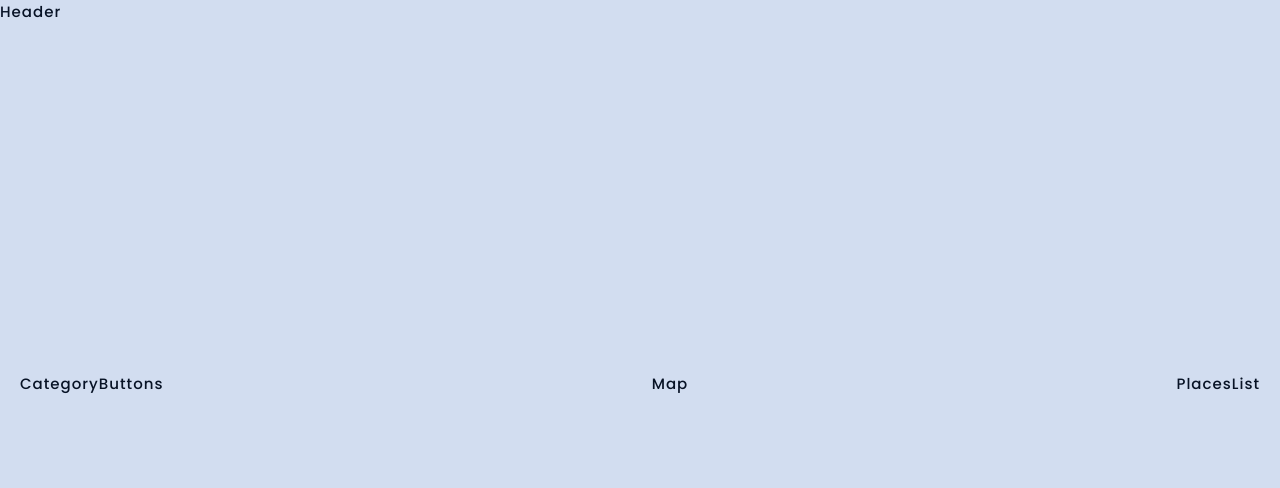
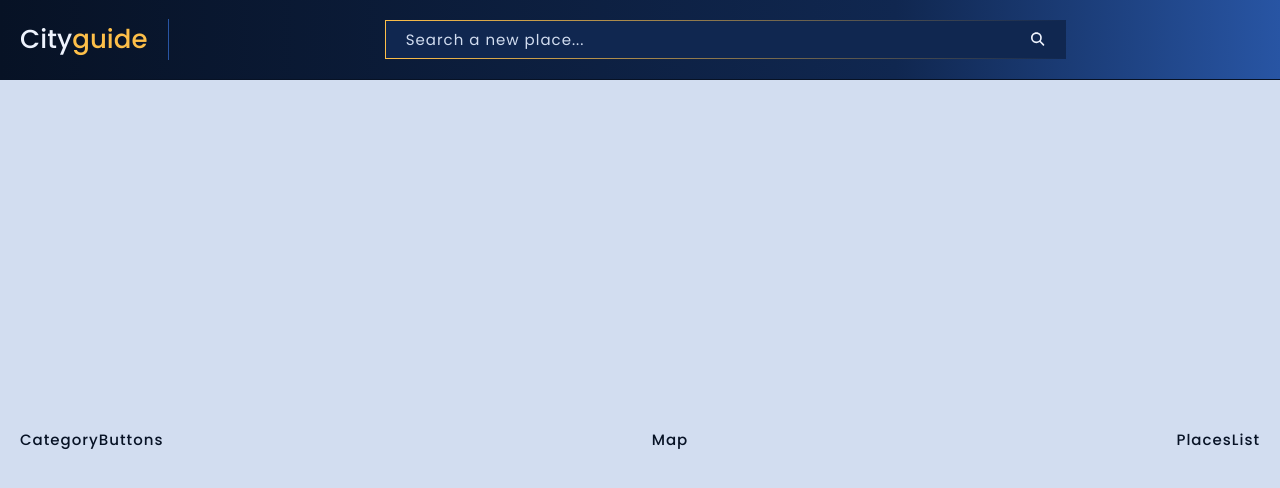
Before and after one commit to EmmanouilM/city-guide-app-REACTJS, a React (Create React App) app: page / in a window 1280 px wide. Shown: the top 488 px of the page. Built offline with nearby package versions, Linux system fonts and the light colour scheme.

Commit message:
create Header component - add style

```diff
--- a/package.json
+++ b/package.json
@@ -3,6 +3,9 @@
   "version": "0.1.0",
   "private": true,
   "dependencies": {
+    "@fortawesome/fontawesome-svg-core": "^1.3.0",
+    "@fortawesome/free-solid-svg-icons": "^6.0.0",
+    "@fortawesome/react-fontawesome": "^0.1.17",
     "@react-google-maps/api": "^2.7.0",
     "@testing-library/jest-dom": "^5.16.2",
     "@testing-library/react": "^12.1.4",
--- a/src/components/Header/Header.css
+++ b/src/components/Header/Header.css
@@ -0,0 +1,80 @@
+.header {
+    height: 10vh;
+    display: flex;
+    align-items: center;
+    background: var(--deep-blue-300);
+    background: linear-gradient(
+      90deg,
+      var(--deep-blue-300) 0%,
+      var(--deep-blue-200) 70%,
+      var(--deep-blue-100) 100%
+    );
+    padding: var(--space-200);
+    border-bottom: 1.3px solid var(--deep-blue-300);
+  }
+  .header__title {
+    color: var(--light-blue-100);
+    letter-spacing: 0.1px;
+    font-size: var(--font-size-400);
+    font-weight: 500;
+    padding-right: var(--space-200);
+    border-right: 1px solid var(--deep-blue-100);
+  }
+  .header__title span {
+    color: var(--gold);
+  }
+  .header__search {
+    flex: 1;
+    display: flex;
+    align-items: center;
+    justify-content: center;
+    padding: 0 12rem;
+  }
+  .header__search-input {
+    font-family: inherit;
+    font-size: inherit;
+    letter-spacing: 1px;
+    background-color: var(--deep-blue-200);
+    border: 10px solid;
+    border-image-slice: 1;
+    border-width: 1px;
+    border-image-source: linear-gradient(
+      to right,
+      var(--gold),
+      var(--deep-blue-200)
+    );
+    padding: 0.7rem 2rem;
+    width: 80%;
+    transition: var(--transition);
+    margin-right: -3.5rem;
+    color: var(--light-blue-300);
+  }
+  .header__search-input:hover {
+    box-shadow: var(--box-shadow);
+  }
+  .header__search-input:focus {
+    outline: none;
+    width: 100%;
+    color: var(--light-blue-100);
+  }
+  .header__search-input::-webkit-input-placeholder {
+    letter-spacing: 1px;
+    color: var(--light-blue-300);
+  }
+  .header__search-button {
+    border: none;
+    background-color: transparent;
+    cursor: pointer;
+  }
+  .header__search-button:focus {
+    outline: none;
+  }
+  .header__search-button:active {
+    transform: translateY(2px);
+  }
+  .header__search-icon {
+    border: none;
+    height: 2rem;
+    width: 2rem;
+    color: var(--light-blue-100);
+  }
--- a/src/components/Header/Header.js
+++ b/src/components/Header/Header.js
@@ -1,10 +1,29 @@
-import React from 'react'
-import './Header.css'
+import React from "react";
+import "./Header.css";
+import { FontAwesomeIcon } from "@fortawesome/react-fontawesome";
+import { faMagnifyingGlass } from "@fortawesome/free-solid-svg-icons";
 
 const Header = () => {
   return (
-    <div>Header</div>
-  )
-}
+    <div className='header'>
+      <div className='header__title'>
+        City<span>guide</span>
+      </div>
+      <form action='#' className=' header__search'>
+        <input
+          type='text'
+          className='header__search-input'
+          placeholder='Search a new place...'
+        />
+        <button className='header__search-button'>
+          <FontAwesomeIcon
+            className='header__search-icon'
+            icon={faMagnifyingGlass}
+          />
+        </button>
+      </form>
+    </div>
+  );
+};
 
-export default Header
+export default Header;
```
Also changed, not shown: 1 other file (tests, documents, lock files or other folders).
